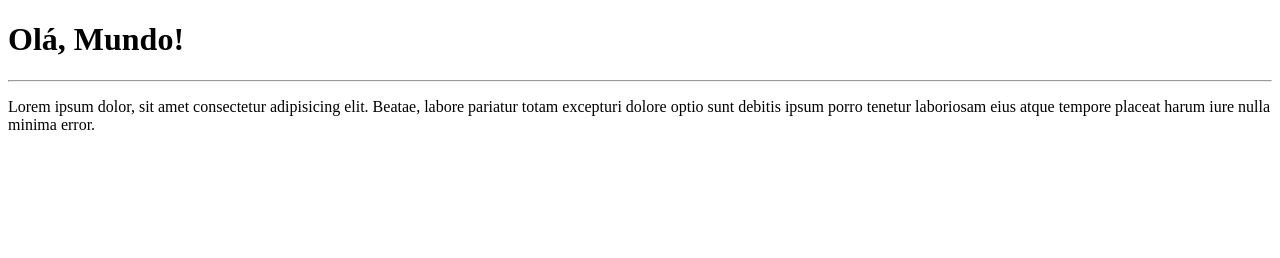
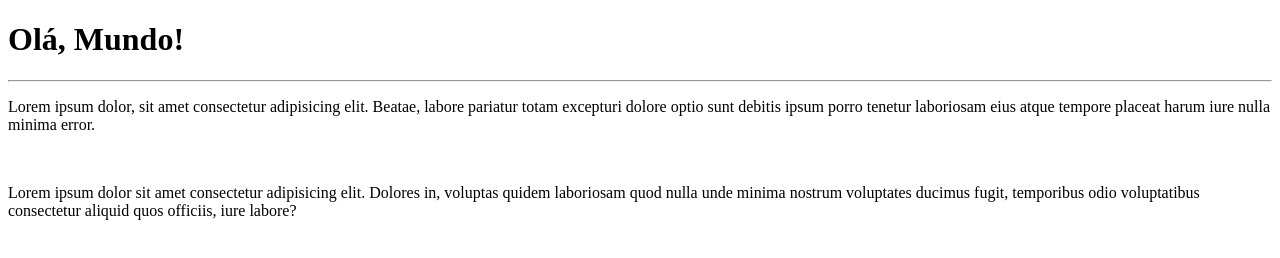
Before and after one commit to isabellascosta/Ola-Mundo, a plain HTML site: page site-exemplo/Index.html in a window 1280 px wide. Drawn offline with Linux system fonts and the light colour scheme.

Commit message:
adicionei um paragrafo

```diff
--- a/site-exemplo/Index.html
+++ b/site-exemplo/Index.html
@@ -10,6 +10,8 @@
     <h1>Olá, Mundo!</h1>
     <hr>
     <p>Lorem ipsum dolor, sit amet consectetur adipisicing elit. Beatae, labore pariatur totam excepturi dolore optio sunt debitis ipsum porro tenetur laboriosam eius atque tempore placeat harum iure nulla minima error.</p>
+    <br>
+    <p>Lorem ipsum dolor sit amet consectetur adipisicing elit. Dolores in, voluptas quidem laboriosam quod nulla unde minima nostrum voluptates ducimus fugit, temporibus odio voluptatibus consectetur aliquid quos officiis, iure labore?</p>
 
 </body>
 </html>
```
